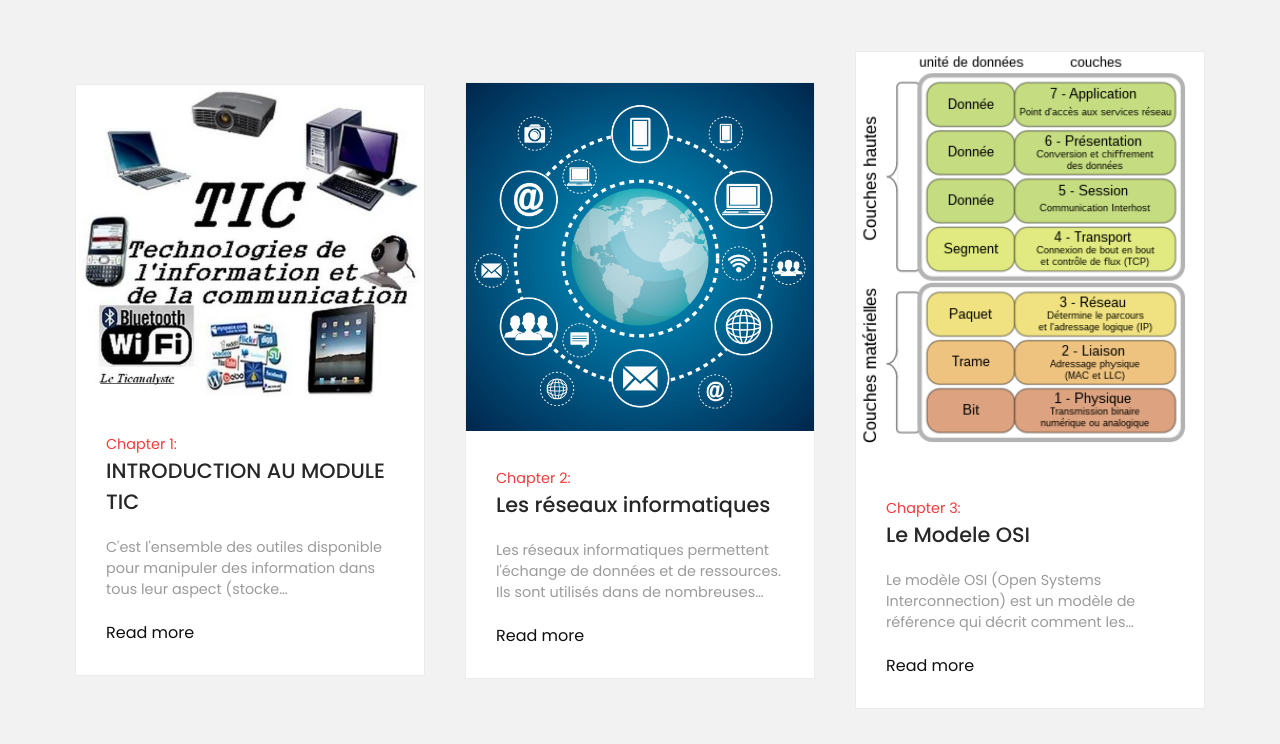
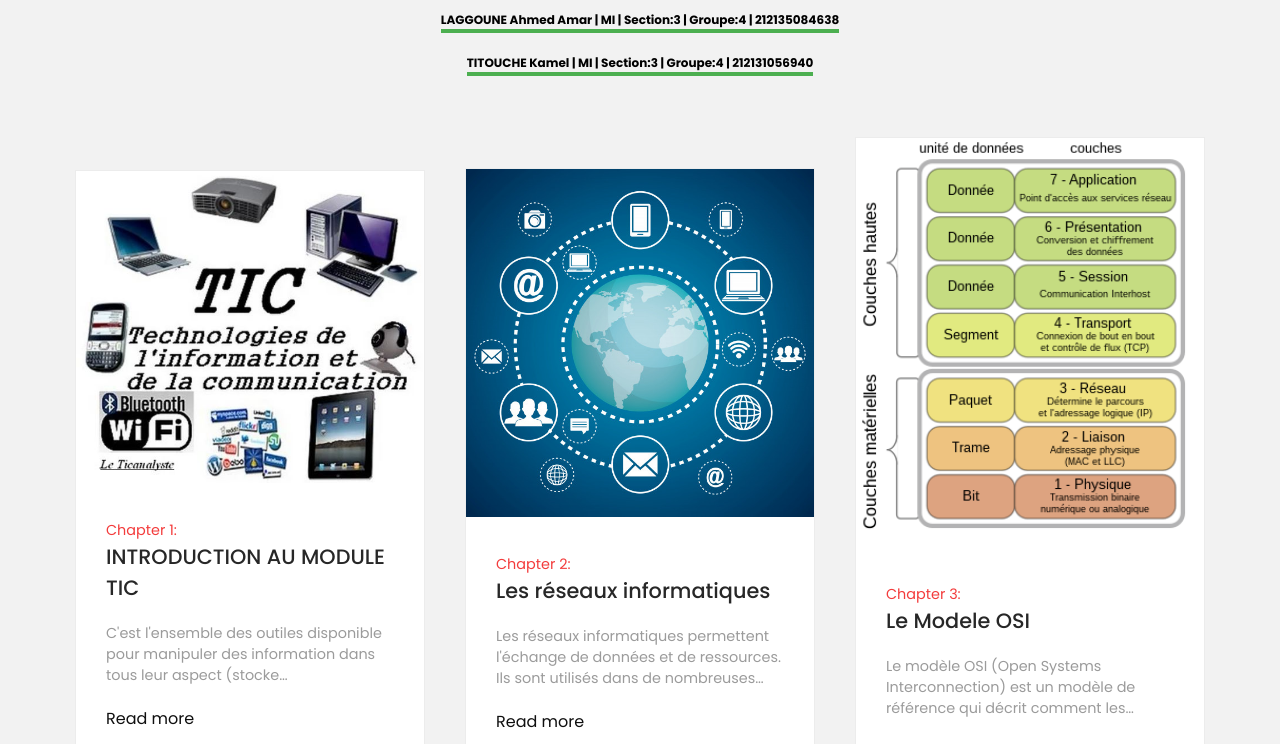
Before and after one commit to LgnOmar/Activity4, a plain HTML site: page index.html in a window 1280 px wide. Shown: the part 136-880 px from the top of the page. Drawn offline with Linux system fonts and the light colour scheme.

Commit message:
Should Be Ready

```diff
--- a/index.html
+++ b/index.html
@@ -22,6 +22,8 @@ TITOUCHE Kamel | MI | Section:3 | Groupe:4 | Matricule:212131056940
         <div class="chapter-heading">
             <span>Techniques de l'information et de la Communication - TIC</span>
             <h3>All available chapters - TIC</h3>
+            <h5>LAGGOUNE Ahmed Amar | MI | Section:3 | Groupe:4 | 212135084638</h5>
+            <h5>TITOUCHE Kamel | MI | Section:3 | Groupe:4 | 212131056940</h5>
         </div>
 
         <div class="chapter-container">
--- a/style.css
+++ b/style.css
@@ -18,6 +18,34 @@ body{
     margin: 0px;
     padding: 0px;
     font-family: poppins;
+}
+
+
+.chapter-heading h5{
+    font-size: 12px;
+    color: #000;
+    margin-bottom: 25px;
+    position: relative;
+}
+
+.chapter-heading h5::after{
+    content: "";
+    position: absolute;
+    width: 100%;
+    height: 4px;
+    display: block;
+    margin: 0 auto;
+    background-color: #4caf50;
+}
+
+.heading .chapter-heading h5{
+    width: 90%;
+    display: flex;
+    justify-content: center;
+    align-items: center;
+    flex-direction: column;
+    text-align: center;
+    margin: 20px auto;
 }
 
 
```
